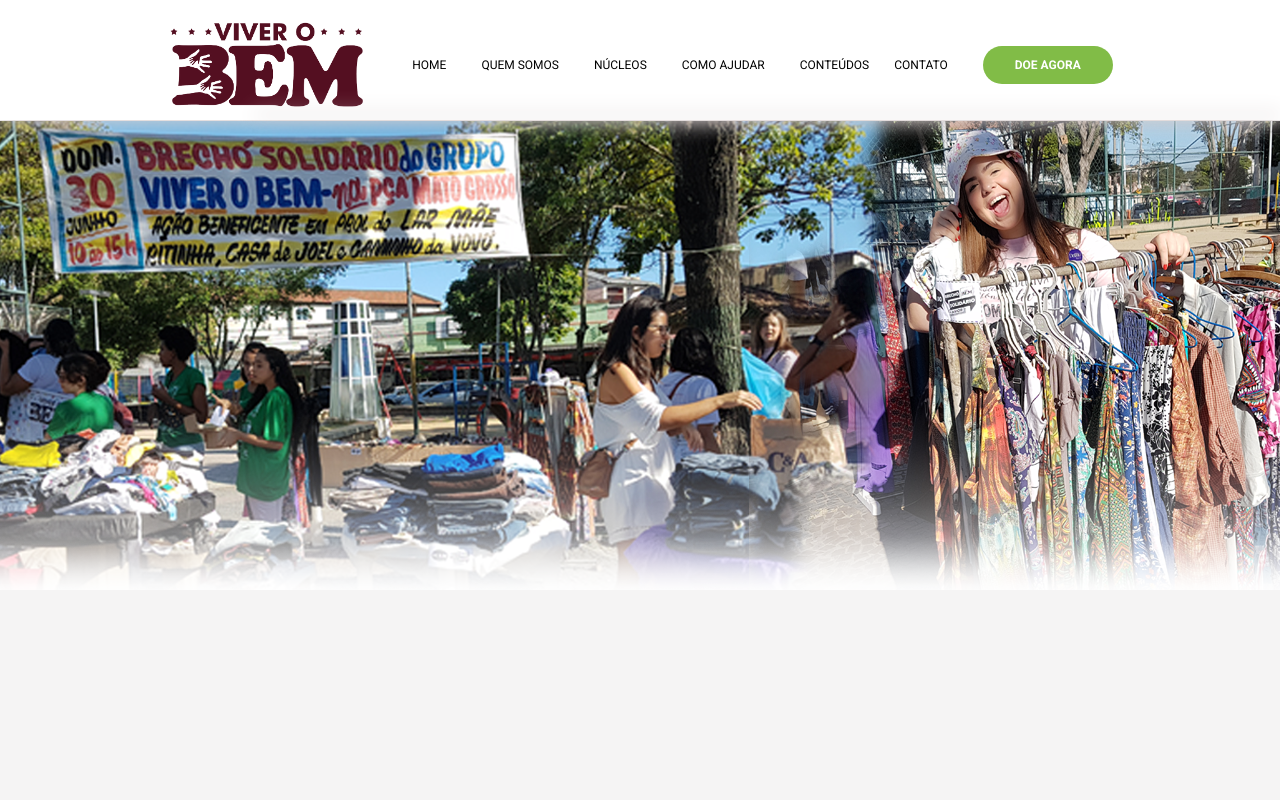
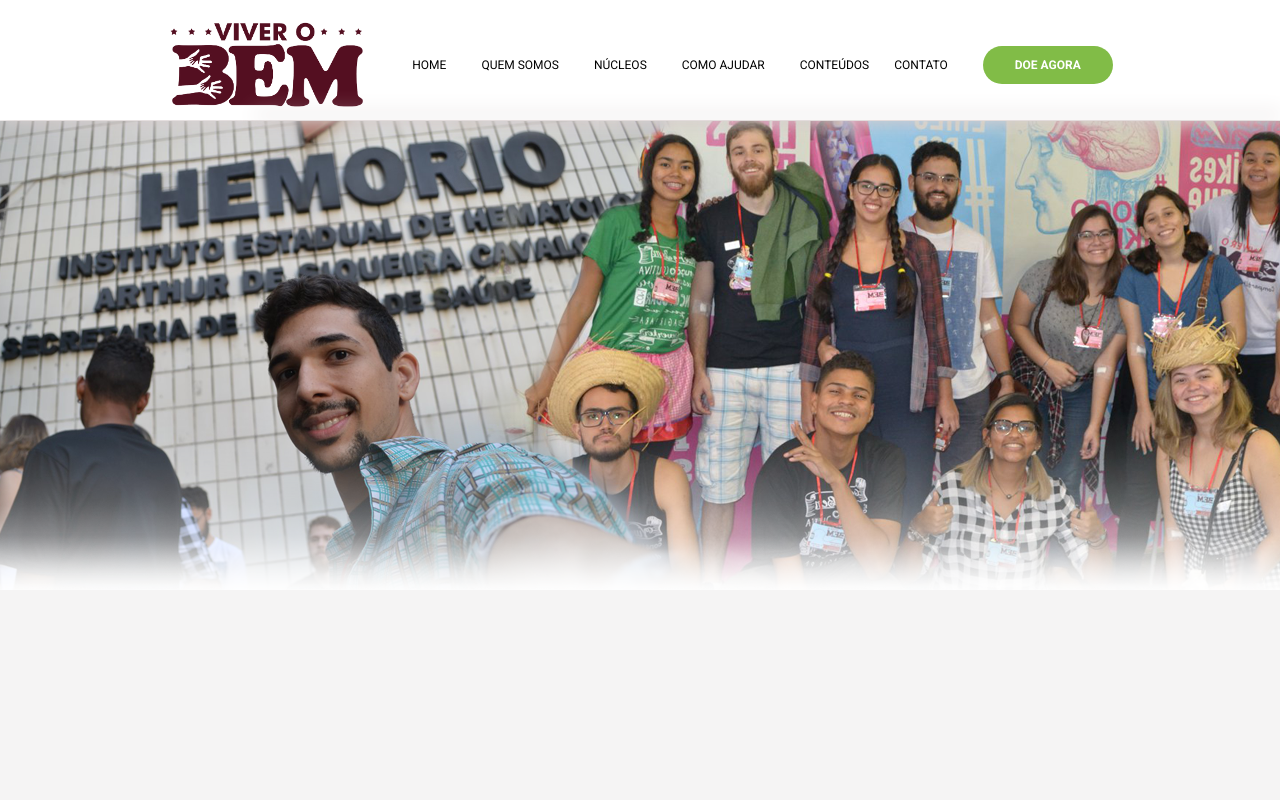
Before and after one commit to devlucasalaf/vob, a React (Create React App) app: page / in a window 1280 px wide. Shown: the top 800 px of the page. Built offline with nearby package versions, Linux system fonts and the light colour scheme.

Commit message:
fix banners

```diff
--- a/src/Pages/Home/index.js
+++ b/src/Pages/Home/index.js
@@ -7,11 +7,8 @@ const Home = () => {
   const [opacState, setOpacState] = useState(0)
 
   const images = [
-    './banner-brecho.png',
-    './banner-campanha-abraco.png',
+    './banner-doacao.png',
     './banner-cantinho-leitura.png',
-    './banner-doacao.png',
-    './banner-leitura-livre.png'
   ]
 
   useEffect(() => {
```
